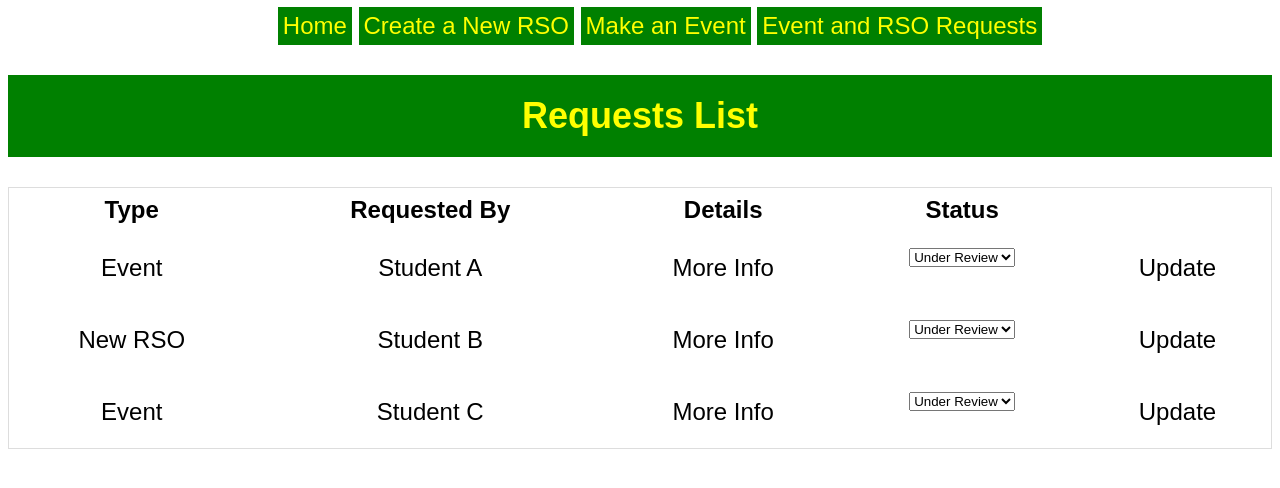
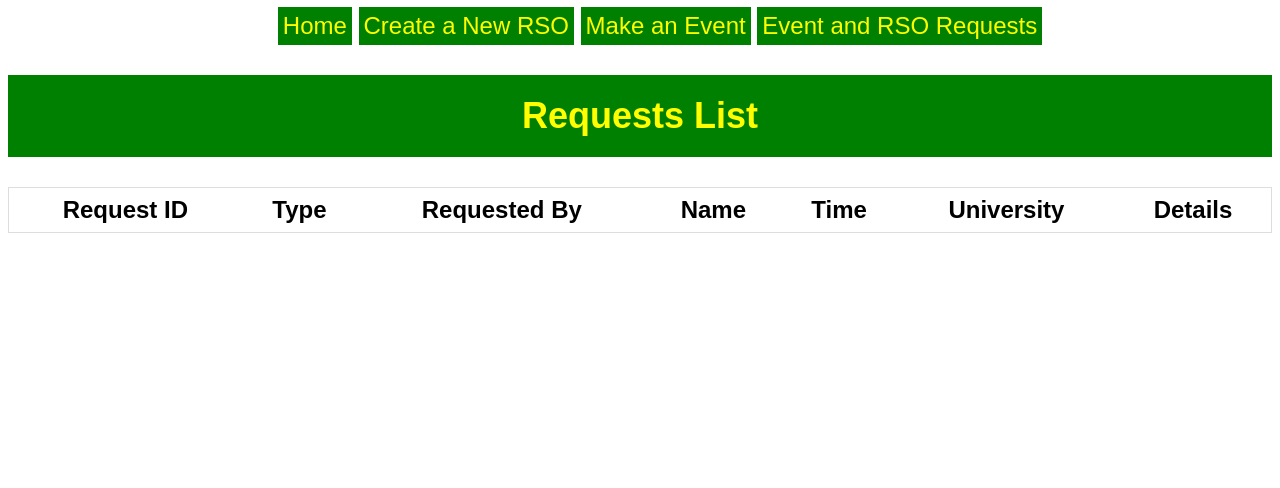
Before and after one commit to CRogers18/COP-4710-Database-Project, a PHP site: page /requests.php in a window 1280 px wide. Shown: the part 152-640 px from the top of the page. Run offline with PHP 8.4, Linux system fonts and the light colour scheme; tables that the repository leaves empty hold one stand-in row (values such as "Sample post"); lists and menus that the app fills with data are empty.

Commit message:
Functionality Update
A lot more works now.

```diff
--- a/requests.php
+++ b/requests.php
@@ -1,3 +1,5 @@
+<?php include('server.php') ?>
+
 <!DOCTYPE html>
 <html>
 
@@ -15,9 +17,9 @@
 		<!-- Displaying this will require a permission level check, will not display options for users below the requisite level -->
 		<ul align="center">
 			<!-- Visible to all users -->
-			<li><a href="mainPage.html">Home</a></li>
-			<li><a href="rsoRequestForm.html">Create a New RSO</a></li>
-			<li><a href="newEvent.html">Make an Event</a></li>
+			<li><a href="mainPage.php">Home</a></li>
+			<li><a href="rsoRequestForm.php">Create a New RSO</a></li>
+			<li><a href="newEvent.php">Make an Event</a></li>
 			<!-- Visible to Super Admins ONLY -->
 			<li><a href="">Event and RSO Requests</a></li>
 		</ul>
@@ -27,58 +29,60 @@
 		</header>
 
 		<div style="overflow-x:auto;">
+
 			<table>
+
 				<tr>
+					<th>Request ID</th>
 					<th>Type</th>
 					<th>Requested By</th>
+					<th>Name</th>
+					<th>Time</th>
+					<th>University</th>
 					<th>Details</th>
-					<th>Status</th>
-					<th></th>
 				</tr>
 
-				<tr>
-					<td>Event</td>
-					<td>Student A</td>
-					<td><a href="">More Info</a></td>
-					<td>
-						<select>
-							<option value="0">Under Review</option>
-							<option value="1">Accepted</option>
-							<option value="2">Denied</option>
-						</select><br><br>
-					</td>
-					<td><a href="">Update</a></td>
-				</tr>
+				<?php
 
-				<tr>
-					<td>New RSO</td>
-					<td>Student B</td>
-					<td><a href="">More Info</a></td>
-					<td>
-						<select>
-							<option value="0">Under Review</option>
-							<option value="1">Accepted</option>
-							<option value="2">Denied</option>
-						</select><br><br>
-					</td>
-					<td><a href="">Update</a></td>
-				</tr>
+				$query_event_req = mysqli_query($db, "SELECT * FROM admin_event_requests WHERE request_status='Under Review'");
 
-				<tr>
-					<td>Event</td>
-					<td>Student C</td>
-					<td><a href="">More Info</a></td>
-					<td>
-						<select>
-							<option value="0">Under Review</option>
-							<option value="1">Accepted</option>
-							<option value="2">Denied</option>
-						</select><br><br>
-					</td>
-					<td><a href="">Update</a></td>
-				</tr>
+				while($event_req = mysqli_fetch_assoc($query_event_req)) { ?>
+					<tr>
+						<td><?php echo "ev_" . $event_req['request_id']; ?></td>
+						<td>Event Request</td>
+						<td><?php echo $event_req['owner_name']; ?></td>
+						<td><?php echo $event_req['event_name']; ?></td>
+						<td><?php echo $event_req['event_time']; ?></td>
+						<td><?php echo $event_req['university']; ?></td>
+						<td><a href="">Details</a></td>
+					</tr>
+				<?php } ?>
+
+				<?php
+
+				$query_rso_req = mysqli_query($db, "SELECT * FROM admin_rso_requests WHERE request_status='Under Review'");
+
+				while($rso_req = mysqli_fetch_assoc($query_rso_req)) { ?>
+					<tr>
+						<td><?php echo "rso_" . $rso_req['request_id']; ?></td>
+						<td>New RSO Request</td>
+						<td><?php
+							$req_id = $rso_req['requested_by'];
+							$query_owner = mysqli_query($db, "SELECT user_name FROM users WHERE userid='$req_id'");
+
+							$uid_val = mysqli_fetch_assoc($query_owner);
+							$user = $uid_val['user_name'];
+							echo $user;
+						?></td>
+						<td><?php echo $rso_req['rso_name']; ?></td>
+						<td>N/A</td>
+						<td><?php echo $rso_req['University']; ?></td>
+						<td><a href="">Details</a></td>
+					</tr>
+				<?php } ?>
 
 			</table>
+
 		</div><br><br>
 
 	</body>
--- a/server.php
+++ b/server.php
@@ -114,8 +114,9 @@
 {
 	// event form field data extraction
 	$ev_name = mysqli_real_escape_string($db, $_POST['ev_name']);
+	$ev_rso_host = mysqli_real_escape_string($db, $_POST['rso_select']);
 	$ev_category = mysqli_real_escape_string($db, $_POST['ev_category']);
-	$ev_access_lvl = mysqli_real_escape_string($db, $_POST['ev_access_lvl']);
+//	$ev_access_lvl = mysqli_real_escape_string($db, $_POST['ev_access_lvl']);
 	$ev_desc = mysqli_real_escape_string($db, $_POST['ev_desc']);
 	$ev_time = mysqli_real_escape_string($db, $_POST['ev_time']);
 	$ev_date = mysqli_real_escape_string($db, $_POST['ev_date']);
@@ -136,7 +137,7 @@
 	$ev_date_time = date('Y-m-d H:i:s', strtotime("$ev_date $ev_time"));
 
 	// checking for lack of input on new event form
-	if(empty($ev_name) || empty($ev_category) || empty($ev_access_lvl) || empty($ev_desc)|| empty($ev_time) || empty($ev_date) || empty($ev_phone) || empty($ev_email))
+	if(empty($ev_name) || empty($ev_category) || empty($ev_rso_host) || empty($ev_desc)|| empty($ev_time) || empty($ev_date) || empty($ev_phone) || empty($ev_email))
 	{
 		array_push($user_errors, "No fields can be left blank!");
 	}
@@ -159,11 +160,16 @@
 		}
 
 		// admin and super admin access levels
-		if($_SESSION['access_level'] == 1)
+		if($_SESSION['access_level'] == 1 || $_SESSION['access_level'] == 2)
 		{
+			$get_rso_id = "SELECT rso_id FROM rsos WHERE rso_name='$ev_rso_host'";
+			$rid_return = mysqli_query($db, $get_rso_id);
+			$rid_val = mysqli_fetch_assoc($rid_return);
+			$rid = $rid_val['rso_id'];
+
 			// TODO: replace temp_rsoID with actual RSO ID
 			// adds a new event to the database
-			$new_event_query = "INSERT INTO events (event_name, event_category, event_privacy, event_description, event_time, event_contact_phone, event_contact_email, owner_name, rso_id, university) VALUES ('$ev_name', '$ev_category', '$ev_access_lvl', '$ev_desc', '$ev_date_time', '$ev_phone', '$ev_email', '$ev_owner_name', '$temp_rsoID', '$uni')";
+			$new_event_query = "INSERT INTO events (event_name, event_category, event_privacy, event_description, event_time, event_contact_phone, event_contact_email, owner_name, rso_id, university) VALUES ('$ev_name', '$ev_category', '$ev_rso_host', '$ev_desc', '$ev_date_time', '$ev_phone', '$ev_email', '$ev_owner_name', '$rid', '$uni')";
 			mysqli_query($db, $new_event_query);
 			echo mysqli_error($db);
 
@@ -176,4 +182,121 @@
 	}
 }
 
+if(isset(($_POST['submit_rso_req'])))
+{
+	$r_name = mysqli_real_escape_string($db, $_POST['rso_name']);
+	$r_uni = mysqli_real_escape_string($db, $_POST['uni_select']);
+	$r_desc = mysqli_real_escape_string($db, $_POST['rso_desc']);
+	$mem1 = mysqli_real_escape_string($db, $_POST['m1']);
+	$mem2 = mysqli_real_escape_string($db, $_POST['m2']);
+	$mem3 = mysqli_real_escape_string($db, $_POST['m3']);
+	$mem4 = mysqli_real_escape_string($db, $_POST['m4']);
+	$mem5 = mysqli_real_escape_string($db, $_POST['m5']);
+
+	$members = array($mem1, $mem2, $mem3, $mem4, $mem5);
+
+	// user session variables
+	$rso_owner_name = $_SESSION['username'];
+	$uni = -1;
+	$u_id = $_SESSION['userID'];
+
+	// defaults for students requesting events
+	$req_status = "Under Review";
+	$temp_rsoID = -1;
+	$valid_user = 1;
+
+	switch ($r_uni)
+	{
+		case "UCF":
+			$uni = 1;
+			break;
+
+		case "FSU":
+			$uni = 2;
+			break;
+
+		case "FIU":
+			$uni = 3;
+			break;
+	}
+
+	// checking for lack of input on new event form
+	if(empty($r_name) || empty($r_uni) || empty($r_desc) || empty($mem1) || empty($mem2) || empty($mem3) || empty($mem4) || empty($mem5))
+	{
+		array_push($user_errors, "No fields can be left blank!");
+	}
+
+	// checks for invalid members
+	for($i = 0; $i < 5; $i++)
+	{
+		$user = $members[$i];
+
+		$uid_query = "SELECT userid FROM users WHERE user_name='$user'";
+		$uid_return = mysqli_query($db, $uid_query);
+
+		if(mysqli_num_rows($uid_return) == 0)
+		{
+			array_push($user_errors, "Username: '" . $user . "' was not found!\n");
+			$valid_user = 0;
+			break;
+		}
+	}
+
+	if($valid_user == 1)
+	{
+		// admin and super admin access levels
+		if($_SESSION['access_level'] == 1 || $_SESSION['access_level'] == 2)
+		{
+			// adds a new request to the admin request queue table for rsos
+		 	$new_rso_query = "INSERT INTO rsos (rso_name, rso_leader, rso_description, university_id) VALUES ('$r_name', '$rso_owner_name', '$r_desc', '$uni')";
+
+			mysqli_query($db, $new_rso_query);
+			echo mysqli_error($db);
+
+			$get_rso_id = "SELECT rso_id FROM rsos WHERE rso_name='$r_name'";
+			$rid_return = mysqli_query($db, $get_rso_id);
+			$rid_val = mysqli_fetch_assoc($rid_return);
+			$rid = $rid_val['rso_id'];
+			echo mysqli_error($db);
+
+			for($i = 0; $i < 5; $i++)
+			{
+				$user = $members[$i];
+
+				$uid_query = "SELECT userid FROM users WHERE user_name='$user'";
+				$uid_return = mysqli_query($db, $uid_query);
+				$uid_val = mysqli_fetch_assoc($uid_return);
+				$new_uid = $uid_val['userid'];
+				echo mysqli_error($db);
+
+				$new_rso_member = "INSERT INTO rso_member_lists (rso_id, userid, rso_owner) VALUES ('$rid', '$new_uid', '$rso_owner_name')";
+
+				mysqli_query($db, $new_rso_member);
+				echo mysqli_error($db);
+			}
+
+
+			header('location: mainPage.php');
+
+		//	echo '<script language="javascript">';
+		//	echo 'alert("Event request submitted successfully!")';
+		//	echo '</script>';
+		}
+
+		// student access level
+		if($_SESSION['access_level'] == 0)
+		{
+			$new_rso_request_query = "INSERT INTO admin_rso_requests (requested_by, request_status, rso_name, University, description, Member1, Member2, Member3, Member4, Member5) VALUES ('$u_id', '$req_status', '$r_name', '$r_uni', '$r_desc', '$mem1', '$mem2', '$mem3', '$mem4', '$mem5')";
+			mysqli_query($db, $new_rso_request_query);
+			echo mysqli_error($db);
+
+			header('location: mainPage.php');
+
+		//	echo '<script language="javascript">';
+		//	echo 'alert("Event submitted successfully!")';
+		//	echo '</script>';
+		}
+	}
+}
+
 ?>
--- a/user_errors.php
+++ b/user_errors.php
@@ -5,6 +5,7 @@
   	foreach ($user_errors as $error)
   	{
   	  echo $error;
+  	  echo "<br>";
   	}
 }
 
```
Also changed, not shown: database_creation.sql (+33 -7 lines), mainPage.php (+25 -21 lines), newEvent.php (+25 -2 lines), rsoRequestForm.php (+21 -14 lines).
